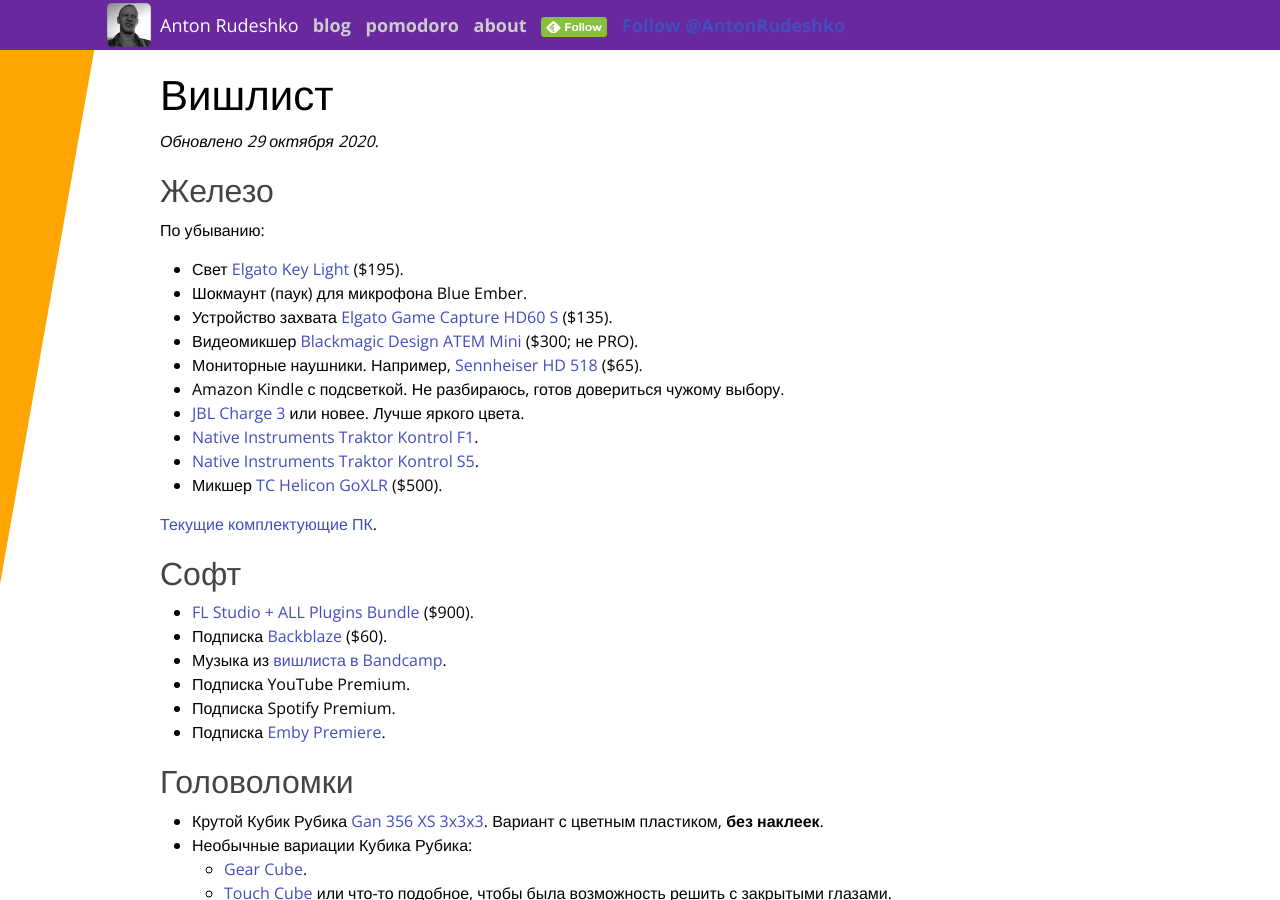
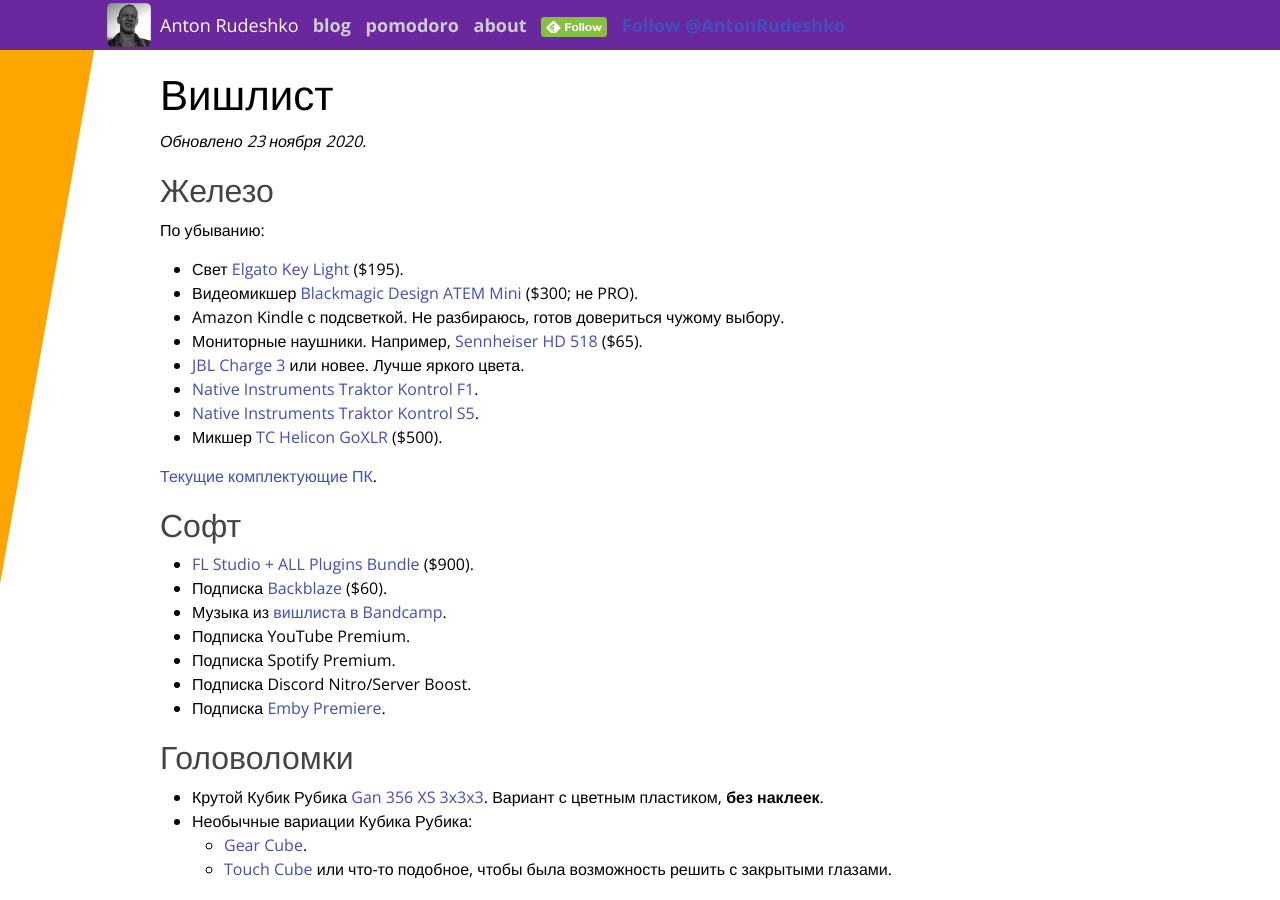
Before and after one commit to anton-rudeshko/anton-rudeshko.github.io, a Jekyll site: the page built from wishlist/index.md, in a window 1280 px wide and 900 px high. Built offline with Jekyll 4.4.1, drawn with Linux system fonts in a browser that asks for light colours; comment, search, counter and statistics services are not loaded; some of the changed text lies outside the part shown.

Commit message:
Update wishlist

```diff
--- a/wishlist/index.md
+++ b/wishlist/index.md
@@ -5,18 +5,16 @@ title: Вишлист
 
 # Вишлист
 
-*Обновлено 29 октября 2020.*
+*Обновлено 23 ноября 2020.*
 
 ## Железо
 
 По убыванию:
 
 * Свет [Elgato Key Light] ($195).
-* Шокмаунт (паук) для микрофона Blue Ember.
-* Устройство захвата [Elgato Game Capture HD60 S] ($135).
 * Видеомикшер [Blackmagic Design ATEM Mini] ($300; не PRO).
+* Amazon Kindle с подсветкой. Не разбираюсь, готов довериться чужому выбору.
 * Мониторные наушники. Например, [Sennheiser HD 518] ($65).
-* Amazon Kindle с подсветкой. Не разбираюсь, готов довериться чужому выбору.
 * [JBL Charge 3] или новее. Лучше яркого цвета.
 * [Native Instruments Traktor Kontrol F1].
 * [Native Instruments Traktor Kontrol S5].
@@ -25,7 +23,6 @@ title: Вишлист
 [Текущие комплектующие ПК][pc-config].
 
 [Elgato Key Light]: https://www.elgato.com/en/gaming/key-light
-[Elgato Game Capture HD60 S]: https://www.elgato.com/en/gaming/game-capture-hd60-s
 [Blackmagic Design ATEM Mini]: https://www.blackmagicdesign.com/ru/products/atemmini
 [TC Helicon GoXLR]: https://www.tc-helicon.com/broadcast
 [Sennheiser HD 518]: https://market.yandex.ru/product/6516805
@@ -41,6 +38,7 @@ title: Вишлист
 * Музыка из [вишлиста в Bandcamp][bandcamp-wishlist].
 * Подписка YouTube Premium.
 * Подписка Spotify Premium.
+* Подписка Discord Nitro/Server Boost.
 * Подписка [Emby Premiere][emby-premiere].
 
 [fl-studio]: https://support.image-line.com/jshop/shop.php
```
Also changed, not shown: other parts of wishlist/index.md (+1 -0 lines).
